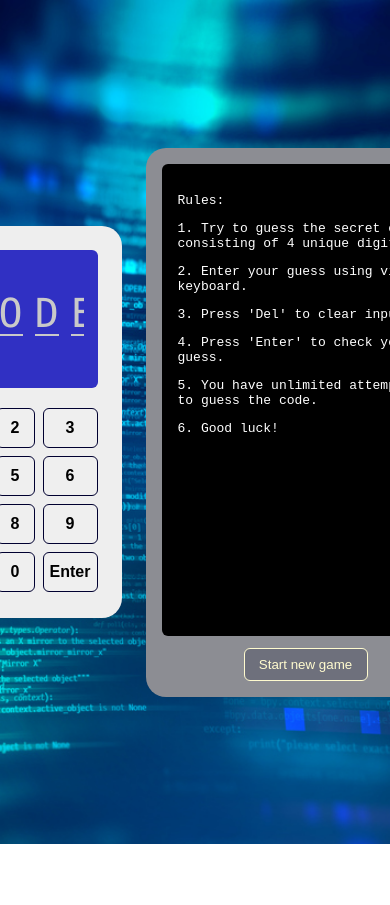
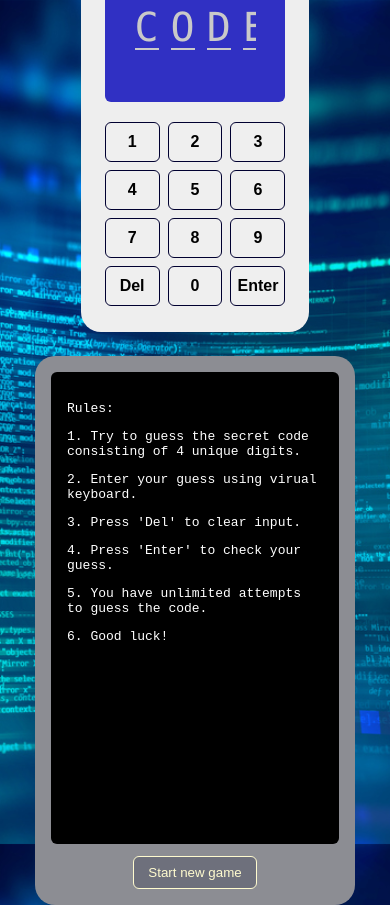
Before and after one commit to edovgalenko/Decoder-Game, a plain HTML site: page index.html in a window 390 px wide. Before the commit the page ends 844 px from the top, so only its background shows below. Drawn offline with Linux system fonts and the light colour scheme.

Commit message:
Mobile friendly

```diff
--- a/style.css
+++ b/style.css
@@ -2,7 +2,6 @@ body, html {
     margin: 0;
     padding: 0;
     height: 100%;
-    overflow: hidden;
 }
 
 body {
@@ -18,6 +17,8 @@ body {
     display: flex;
     gap: 24px;
     align-items: center;
+    flex-wrap: wrap;
+    justify-content: center;
 }
 
 .left {
```
